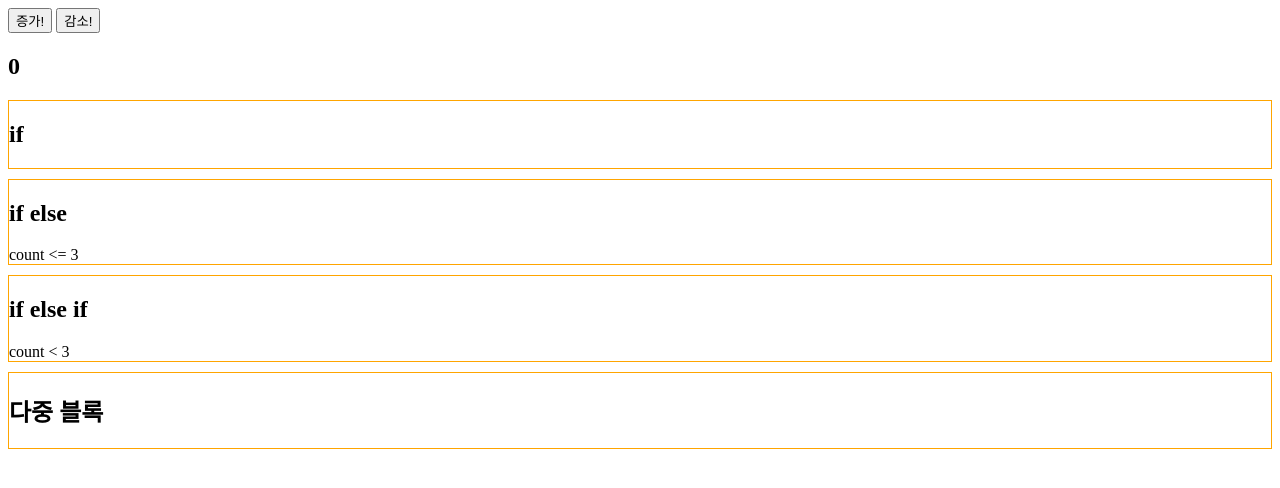
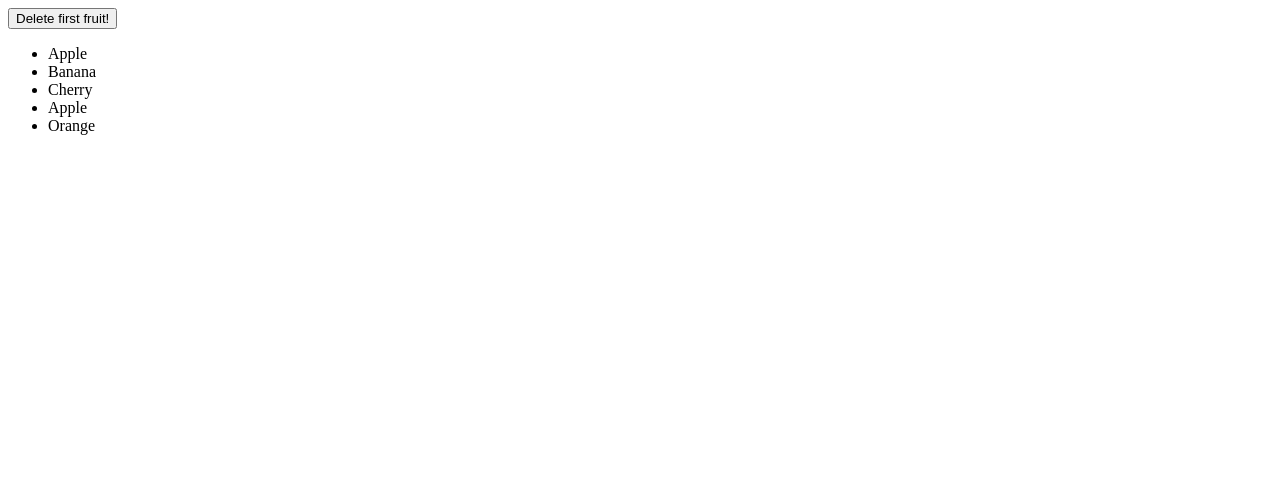
Before and after one commit to ChoJinmok/svelte-test, a Svelte app: page / in a window 1280 px wide. Shown: the top 488 px of the page. Built offline with nearby package versions, Linux system fonts and the light colour scheme.

Commit message:
Add: 조건과 반복과 키 / 2. 반복 블록의 Key 사용

```diff
--- a/src/App.svelte
+++ b/src/App.svelte
@@ -1,66 +1,31 @@
 <script lang="ts">
-  let count = 0;
+  // let fruits = ['Apple', 'Banana', 'Cherry', 'Apple', 'Orange'];
+  // => 각각의 아이템으로 key를 주려고 하면 Apple이 중복되므로 고유하지가 않다.
+  // => 보통 id를 만들어준다.
 
-  function onIncreaseButtonClick() {
-    count += 1;
-  }
+  let fruits = [
+    { id: 1, name: 'Apple' },
+    { id: 2, name: 'Banana' },
+    { id: 3, name: 'Cherry' },
+    { id: 4, name: 'Apple' },
+    { id: 5, name: 'Orange' },
+  ];
 
-  function onDecreaseButtonClick() {
-    count -= 1;
+  function deleteFirst() {
+    fruits = fruits.slice(1);
   }
 </script>
 
-<button on:click={onIncreaseButtonClick}>증가!</button>
-<button on:click={onDecreaseButtonClick}>감소!</button>
-
-<h2>{count}</h2>
-
-<section>
-  <h2>if</h2>
-  {#if count > 3}
-    <div>count &gt; 3</div>
-  {/if}
-</section>
-
-<section>
-  <h2>if else</h2>
-  {#if count > 3}
-    <div>count &gt; 3</div>
-  {:else}
-    <div>count &lt;= 3</div>
-  {/if}
-</section>
-
-<section>
-  <h2>if else if</h2>
-  {#if count > 3}
-    <div>count &gt; 3</div>
-  {:else if count === 3}
-    <div>count === 3</div>
-  {:else}
-    <div>count &lt; 3</div>
-  {/if}
-</section>
+<button on:click={deleteFirst}>
+  Delete first fruit!
+</button>
 
 <!--
-  다른 프레임워크에서는 다중 블록을 이용해서 html을 렌더링하는 방법을 추천하지 않는다.
-  가상돔을 사용하는 환경을 최적화하는 것이 중요하기 때문
-  Svelte의 경우 compile된 결과를 사용하기 때문에 다중블록을 최적화 시킨다.
+  key를 통해서 반복되는 아이템에 고유성을 부여할 수 있다.
+  만약 아이템이 기존의 key와 동일하다면 다시 렌더링하지 않는다 -> 화면을 갱신해서 렌더링하는 비용이 감소
  -->
-<section>
-  <h2>다중 블록</h2>
-  {#if count > 3}
-    {#if count === 5}
-      <div>count === 5</div>
-    {:else}
-      <div>count &gt; 3</div>
-    {/if}
-  {/if}
-</section>
-
-<style>
-  section {
-    border: 1px solid orange;
-    margin-bottom: 10px;
-  }
-</style>
+<ul>
+  {#each fruits as { id, name } (id)}
+    <li>{name}</li>
+  {/each}
+</ul>
```
